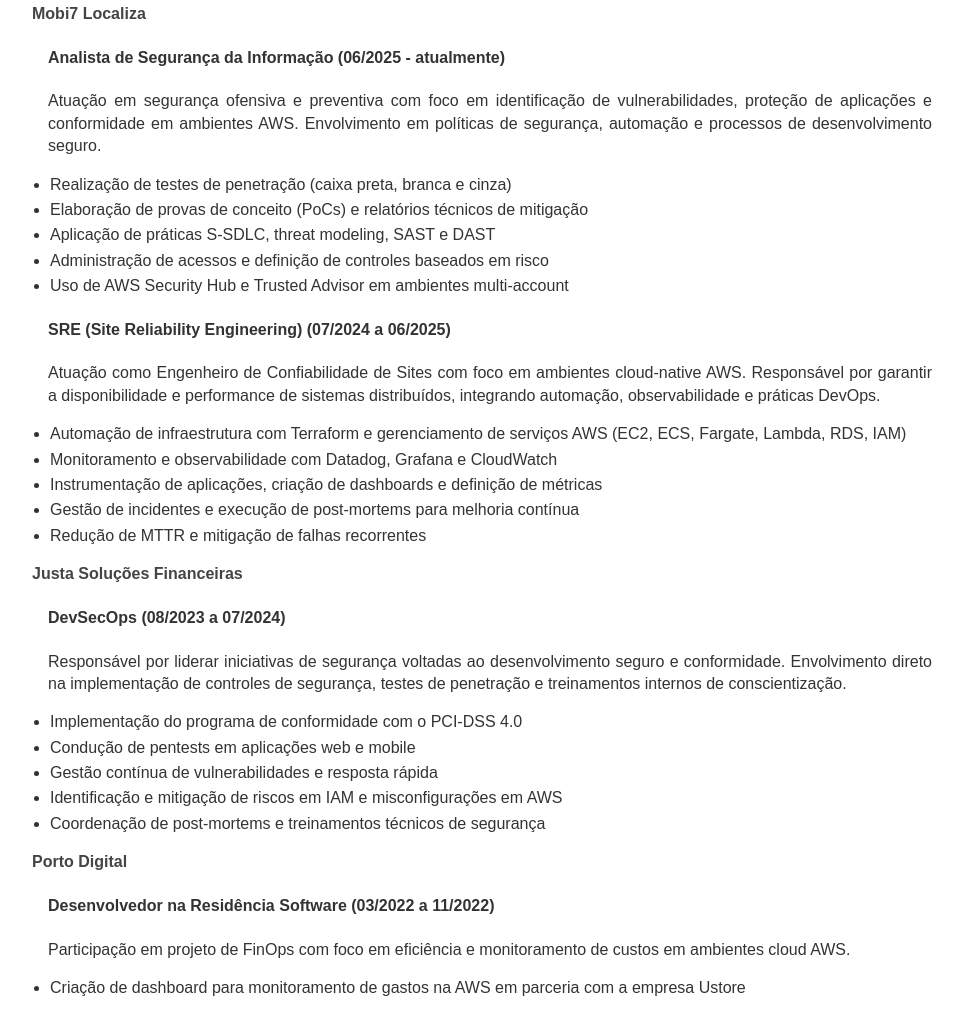
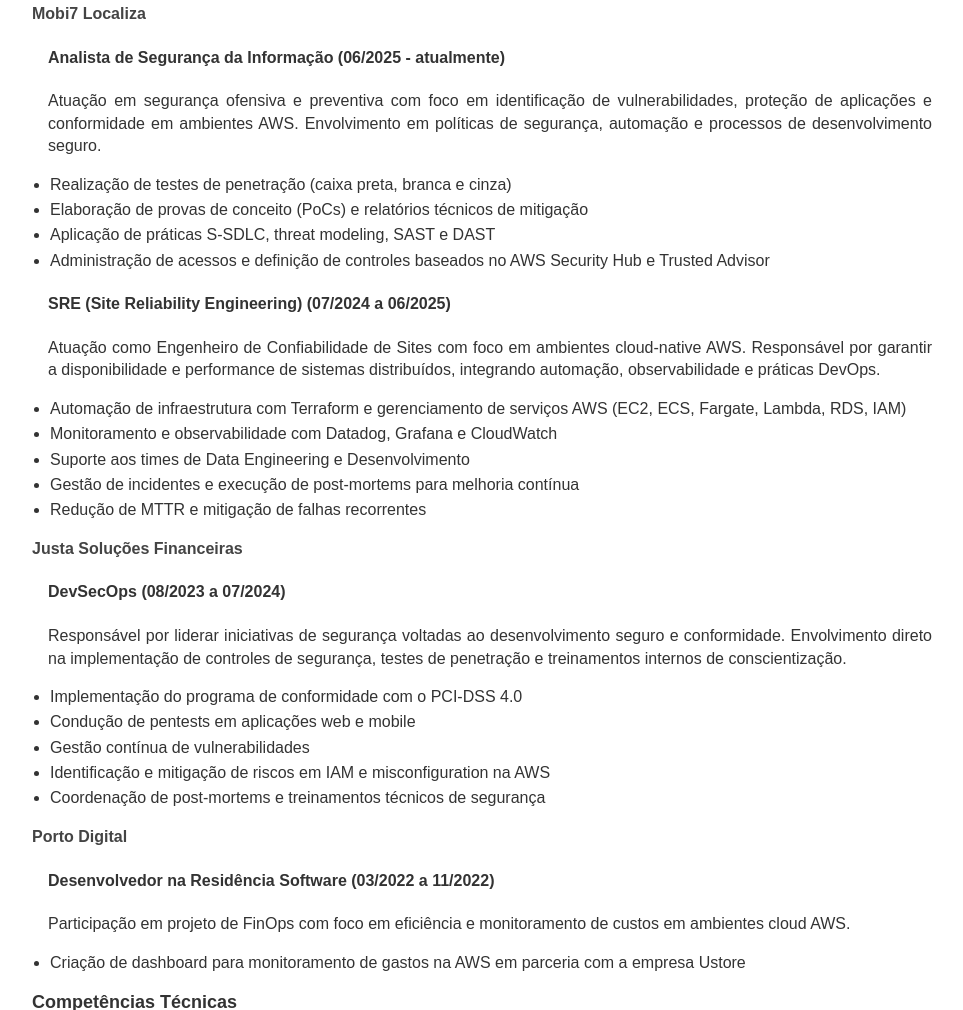
Before and after one commit to EdivaldoCostaLimaJr/curriculo-edivaldo, a plain HTML site: page index.html in a window 1280 px wide. Shown: the part 353-1363 px from the top of the page, without its empty margins (148-1111 px from the left). Drawn offline with Linux system fonts and the light colour scheme.

Commit message:
Update index.html

```diff
--- a/index.html
+++ b/index.html
@@ -70,8 +70,7 @@
                     <li>Realização de testes de penetração (caixa preta, branca e cinza)</li>
                     <li>Elaboração de provas de conceito (PoCs) e relatórios técnicos de mitigação</li>
                     <li>Aplicação de práticas S-SDLC, threat modeling, SAST e DAST</li>
-                    <li>Administração de acessos e definição de controles baseados em risco</li>
-                    <li>Uso de AWS Security Hub e Trusted Advisor em ambientes multi-account</li>
+                    <li>Administração de acessos e definição de controles baseados no AWS Security Hub e Trusted Advisor</li>
                 </ul>
             </div>
 
@@ -83,7 +82,7 @@
                 <ul>
                     <li>Automação de infraestrutura com Terraform e gerenciamento de serviços AWS (EC2, ECS, Fargate, Lambda, RDS, IAM)</li>
                     <li>Monitoramento e observabilidade com Datadog, Grafana e CloudWatch</li>
-                    <li>Instrumentação de aplicações, criação de dashboards e definição de métricas</li>
+                    <li>Suporte aos times de Data Engineering e Desenvolvimento</li>
                     <li>Gestão de incidentes e execução de post-mortems para melhoria contínua</li>
                     <li>Redução de MTTR e mitigação de falhas recorrentes</li>
                 </ul>
@@ -98,8 +97,8 @@
                 <ul>
                     <li>Implementação do programa de conformidade com o PCI-DSS 4.0</li>
                     <li>Condução de pentests em aplicações web e mobile</li>
-                    <li>Gestão contínua de vulnerabilidades e resposta rápida</li>
-                    <li>Identificação e mitigação de riscos em IAM e misconfigurações em AWS</li>
+                    <li>Gestão contínua de vulnerabilidades</li>
+                    <li>Identificação e mitigação de riscos em IAM e misconfiguration na AWS</li>
                     <li>Coordenação de post-mortems e treinamentos técnicos de segurança</li>
                 </ul>
             </div>
```
